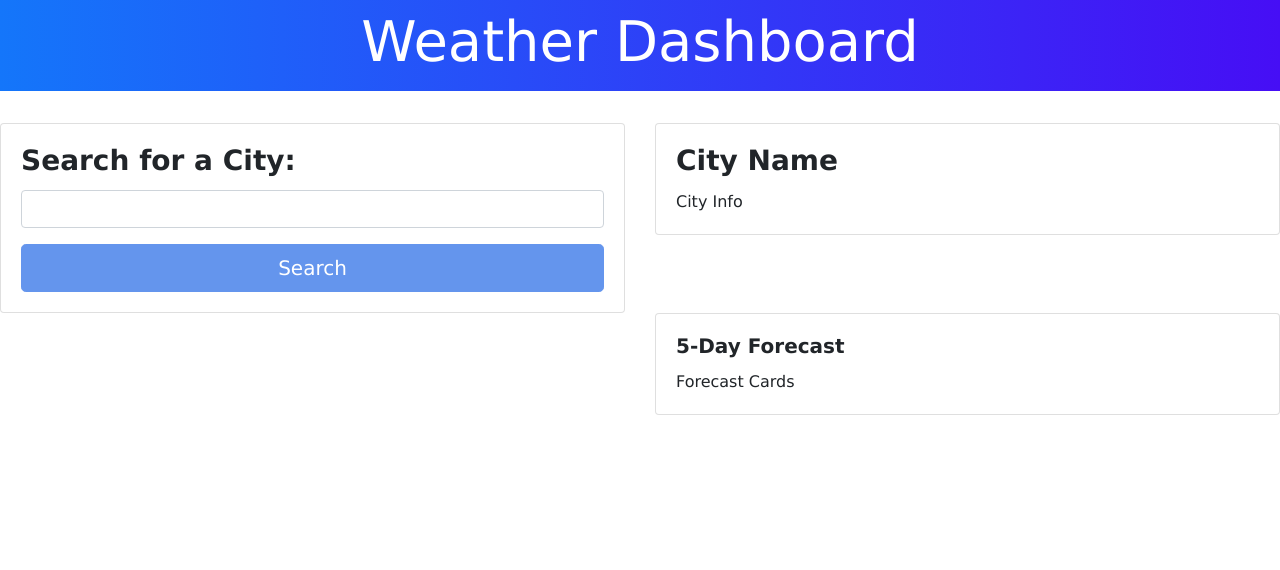
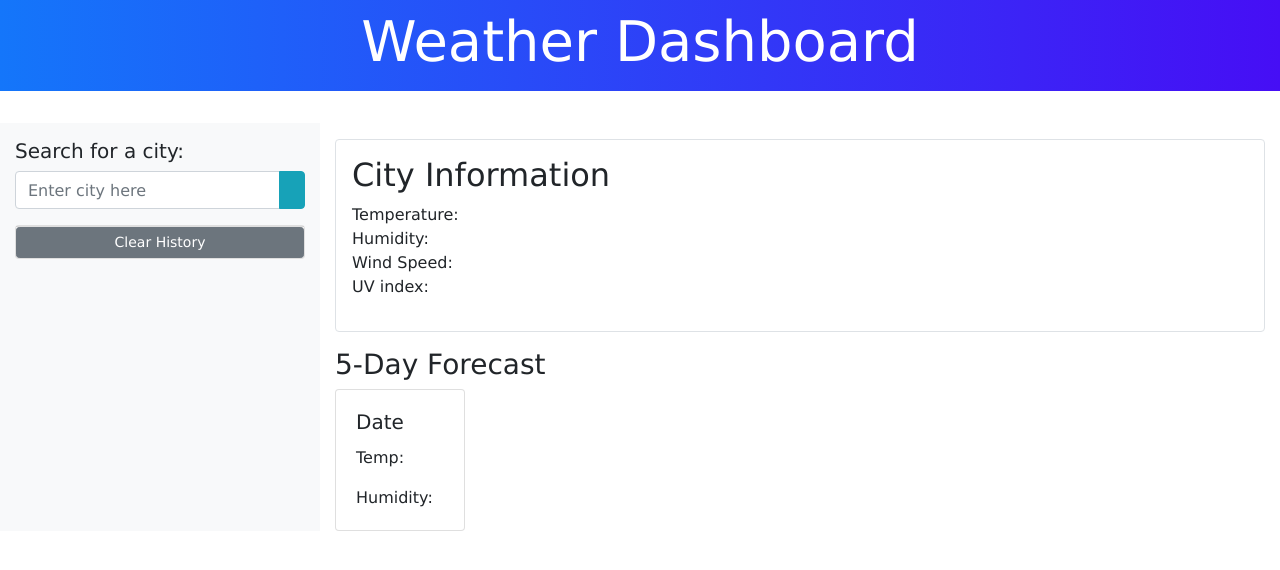
Before and after one commit to da-2005/weather-tracker, a plain HTML site: page index.html in a window 1280 px wide. Drawn offline with nearby package versions, Linux system fonts and the light colour scheme.

Commit message:
updated card components

```diff
--- a/index.html
+++ b/index.html
@@ -7,6 +7,7 @@
     <link rel="stylesheet" href="https://cdn.jsdelivr.net/npm/bootstrap@4.6.1/dist/css/bootstrap.min.css"
     integrity="sha384-zCbKRCUGaJDkqS1kPbPd7TveP5iyJE0EjAuZQTgFLD2ylzuqKfdKlfG/eSrtxUkn" crossorigin="anonymous">
     <link rel="stylesheet" type="text/css" href="./assets/style.css"/>
+    <script src="https://cdn.jsdelivr.net/npm/moment@2.24.0/moment.min.js"></script>
     <title>Weather Tracker</title>
 </head>
 <body>
@@ -15,34 +16,60 @@
           <h1 class="display-4 text-center text-white">Weather Dashboard</h1>
         </div>
     </div>
+
+    <div class="container-fluid">
+        <div class="row content-row">
+            <div class="col-12 col-md-3 bg-light pt-3">
+                <h5>Search for a city:</h5>
+                <form>
+                    <div class="form-group input-group">
+                        <input type="text" class="form-control" id="search-city" placeholder="Enter city here">
+                        <div class="input-group-append">
+                            <button class="btn btn-info" type="button" id="search-city-button">
+                                <i class="fa fa-search"></i>
+                            </button>
+                        </div>
+                    </div>
+                </form>
+                <!-- Seach History -->
+                <div class="card">
+                    <ul class="list-group list-group-flush" id="search-history-list">
+                        <!-- <li class="list-group-item"></li> -->
+
+                    </ul>
+                    <button id="clear-history" class="btn btn-sm btn-secondary hide">Clear History</button>
+                </div>
+            </div>
+            <div id="weather-content" class="col-12 col-md-9 hide">
                 <div class="row">
-        <div class="col-sm-6">
-          <div class="card">
-            <div class="card-body">
-              <h3 class="card-title font-weight-bold">Search for a City:</h3>
-              <input type="text" class="form-control" aria-label="Sizing example input" aria-describedby="inputGroup-sizing-default">
-              <button type="button" class="btn btn-primary btn-lg btn-block custom-button">Search</button>
-              <!-- <p class="card-text">With supporting text below as a natural lead-in to additional content.</p> -->
+                    <div class="col-12">
+                        <div class="city-info border rounded my-3 px-3 py-3">
+                            <h2 id="current-city">City Information <small class="text-muted" id="current-date"></small></h2>
+
+                            <p class="mb-0">Temperature: <span id="current-temp"></span></p>
+                            <p class="mb-0">Humidity: <span id="current-humidity"></span></p>
+                            <p class="mb-0">Wind Speed: <span id="current-wind-speed"></span></p>
+                            <p>UV index: <span id="uv-index"></span></p>
                         </div>
                     </div>
                 </div>
-        <div class="col-sm-6">
+                <div class="row">
+                    <div class="col-12">
+                        <h3>5-Day Forecast</h3>
+
+                    </div>
+                </div>
+                <div id="five-day-forecast" class="row">
+                    <div class="col-2">
                         <div class="card">
                             <div class="card-body">
-              <h3 class="card-title font-weight-bold">City Name</h3>
-              <p class="card-text">City Info</p>
-              <!-- <a href="#" class="btn btn-primary">Go somewhere</a> -->
+                            <h5 class="card-title">Date</h5>
+                            <i class="fa fa-sun"></i>
+                            <p class="card-text">Temp: </p>
+                            <p class="card-text">Humidity: </p>
                             </div>
                         </div>
                     </div>
-    </div>
-    <div class="row d-flex flex-row-reverse">
-        <div class="col-sm-12 col-md-6">
-            <div class="card">
-              <div class="card-body">
-                <h5 class="card-title font-weight-bold">5-Day Forecast</h5>
-                <p class="card-text">Forecast Cards</p>
-                <!-- <a href="#" class="btn btn-primary">Go somewhere</a> -->
                 </div>
             </div>
         </div>
@@ -72,5 +99,6 @@
     integrity="sha256-/xUj+3OJU5yExlq6GSYGSHk7tPXikynS7ogEvDej/m4=" crossorigin="anonymous"></script>
     <script src="https://cdn.jsdelivr.net/npm/bootstrap@4.6.1/dist/js/bootstrap.min.js"
     integrity="sha384-VHvPCCyXqtD5DqJeNxl2dtTyhF78xXNXdkwX1CZeRusQfRKp+tA7hAShOK/B/fQ2" crossorigin="anonymous"></script>
+    <script src="./assets/script.js"></script>
 </body>
 </html>
```
Lines whose indentation alone changed are shown as unchanged.
